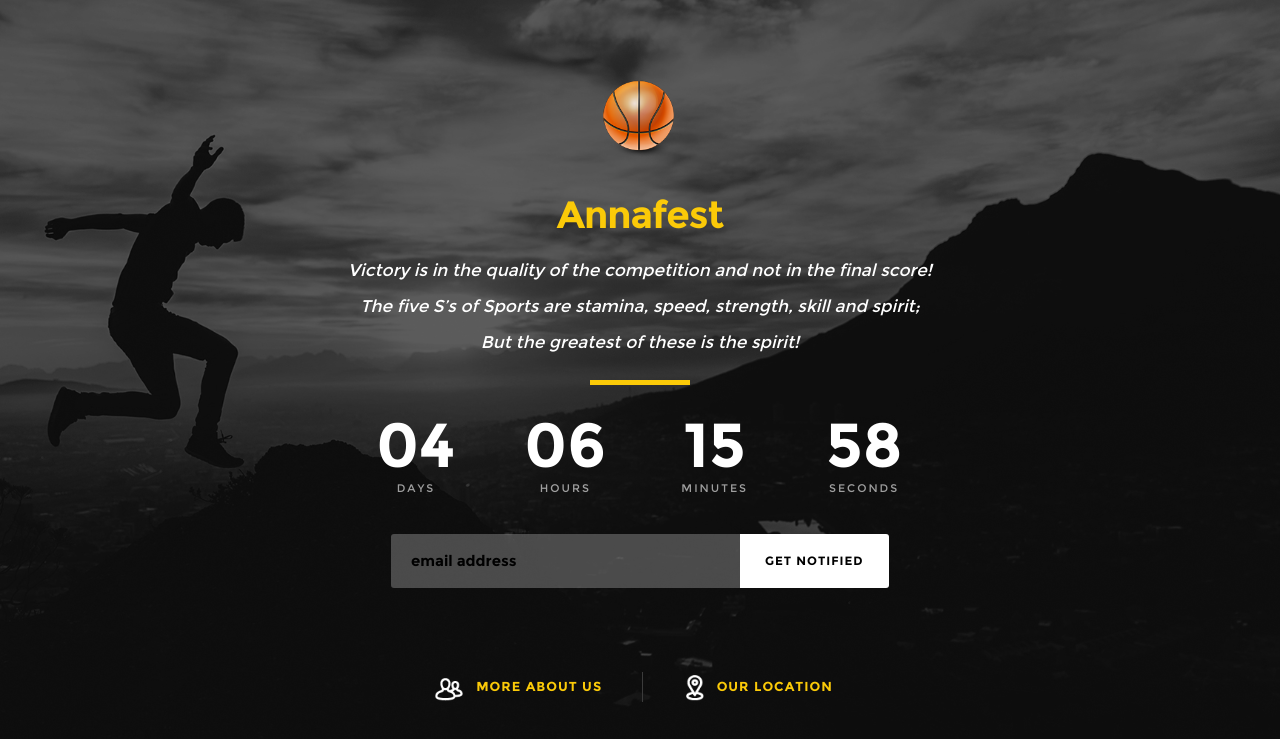
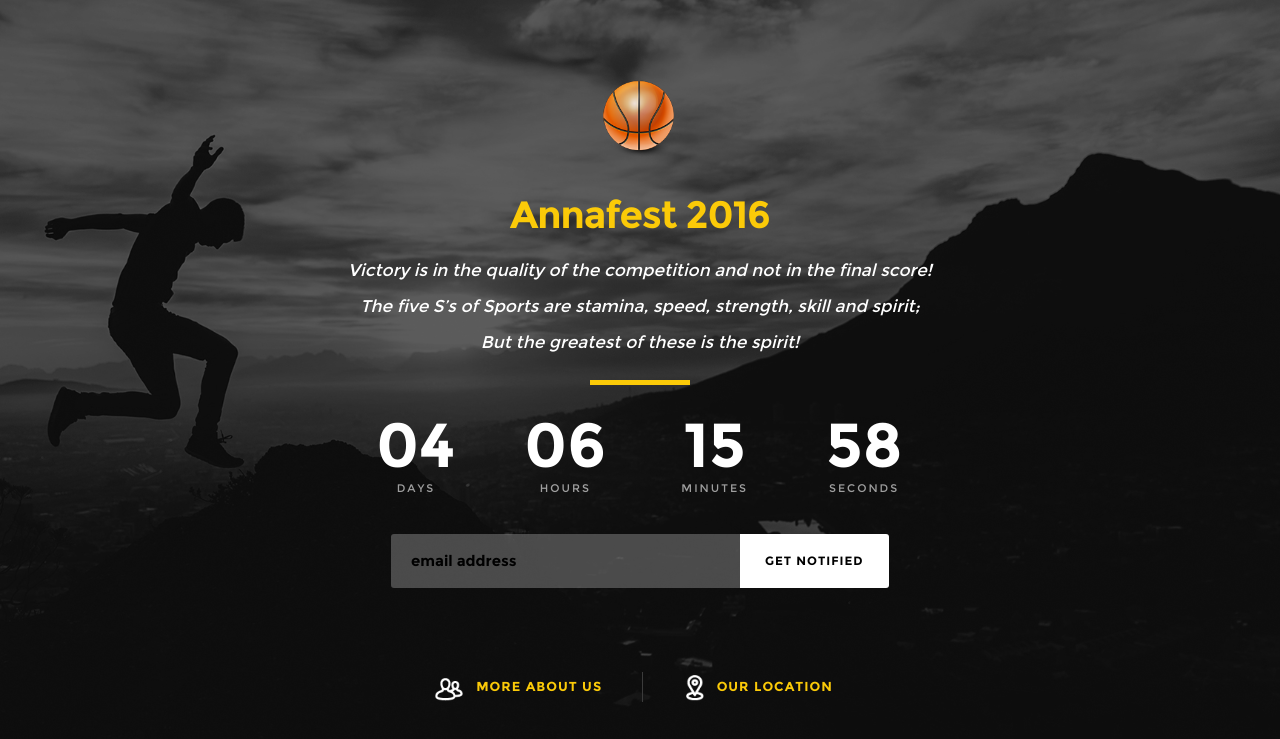
Before and after one commit to amuthu1996/annafest.github.io, a plain HTML site: page index.html in a window 1280 px wide. Shown: the top 739 px of the page. Drawn offline with Linux system fonts and the light colour scheme.

Commit message:
name updated

```diff
--- a/index.html
+++ b/index.html
@@ -9,8 +9,8 @@
    ================================================== -->
    <meta charset="utf-8">
 	 <title>Annafest 2016</title>
-   <meta name="description" content="">
-   <meta name="author" content="">
+    <meta name="description" content="Anna fest 2016 is the offical sports fest of College of engineering,Guindy. Feb 2016.">
+    <meta name="keyword" content="annafest, ceg, sportsfest, tamilnadu, chennai, anna university">
 
    <!-- Mobile Specific Metas
    ================================================== -->
@@ -47,13 +47,13 @@
 
             <header class="site-header">
                <div class="logo">
-               	<a href="index.html">Annafest 2016</a>
+               	<a href="index.html">Annafest</a>
                </div>
             </header>
 
             <div id="main-content" class="twelve columns">
 
-               <h1>Annafest</h1>
+               <h1>Annafest 2016</h1>
 
                <p>
                <i>Victory is in the quality of the competition and not in the final score!</i><br>
```
